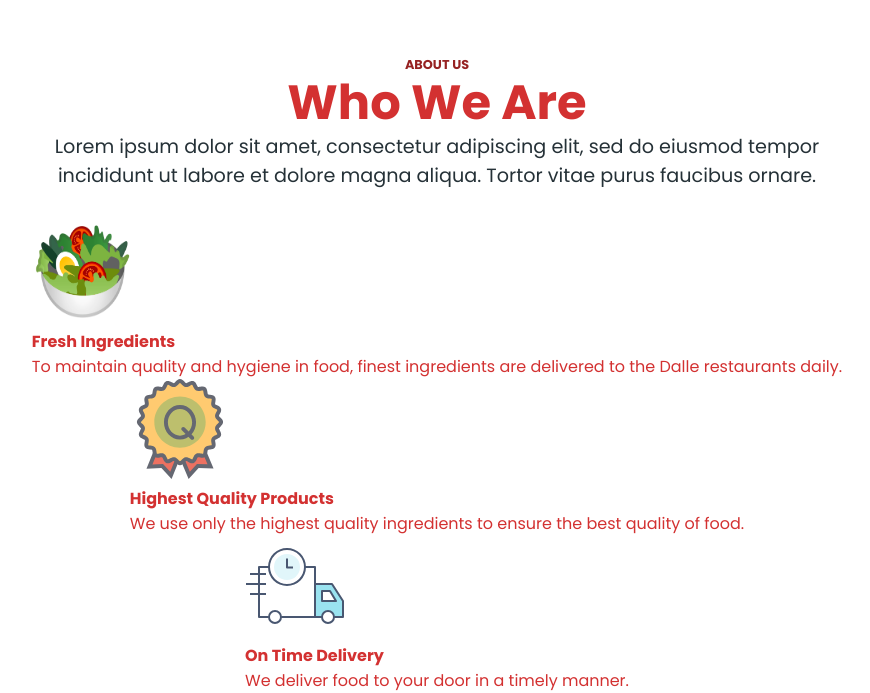
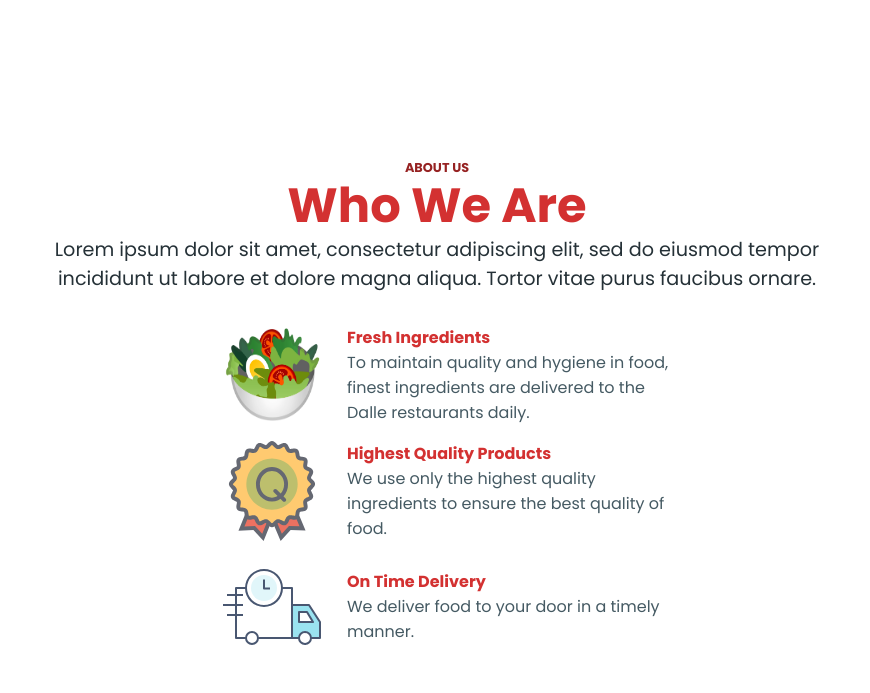
Before and after one commit to zeetaen1989/pizza-delivery, a Next.js app: page / in a window 1280 px wide. Shown: the part 794-1487 px from the top of the page, without its empty margins (203-1073 px from the left). Built offline with nearby package versions, Linux system fonts and the light colour scheme; no server answers; the database is empty; a web font is replaced by a local one.

Commit message:
style: height property styled for different screen sizes

```diff
--- a/components/templates/About/About.module.scss
+++ b/components/templates/About/About.module.scss
@@ -1,34 +1,33 @@
 @use "@styles/abstracts"as a;
 
 .container {
-  padding: a.$primary-padding;
+  height: 100vh;
+  display: flex;
+  justify-content: center;
+  align-items: center;
+  flex-direction: column;
 
   .about {
-    display: grid;
-    place-items: center;
-    padding: a.$secondary-padding;
-
-    &__wrapper {
     display: flex;
     flex-direction: column;
     gap: 1rem;
+    padding: 2rem 25rem;
 
     .card {
       display: flex;
       align-items: center;
 
       .img {
-          flex: 1;
+        flex: 0.5;
         display: grid;
         place-items: center;
       }
 
       .text {
-          flex: 2;
+        flex: 1.1;
 
         p {
           color: a.$secondary-clr-2;
-          }
         }
       }
     }
@@ -40,10 +39,26 @@
 // Media Query for large devices (less than 1024px)
 @include a.media-query(large) {
   .container {
-    padding: 2rem;
+    height: 52vh;
+    padding: 0rem 2rem;
 
     .about {
-      padding: 0rem 3rem;
+      padding: 0rem 15rem;
+
+      .card {
+        gap: 1rem;
+      }
+    }
+  }
+}
+
+// Media Query for medium devices (less than 768px)
+@include a.media-query(medium) {
+  .container {
+    height: 60vh;
+
+    .about {
+      padding: 0rem 10rem;
     }
   }
 }
@@ -51,6 +66,8 @@
 // Media Query for small devices (less than 480px)
 @include a.media-query(small) {
   .container {
+    height: 95vh;
+
     .about {
       padding: 0rem;
 
```
Lines whose indentation alone changed are shown as unchanged.
